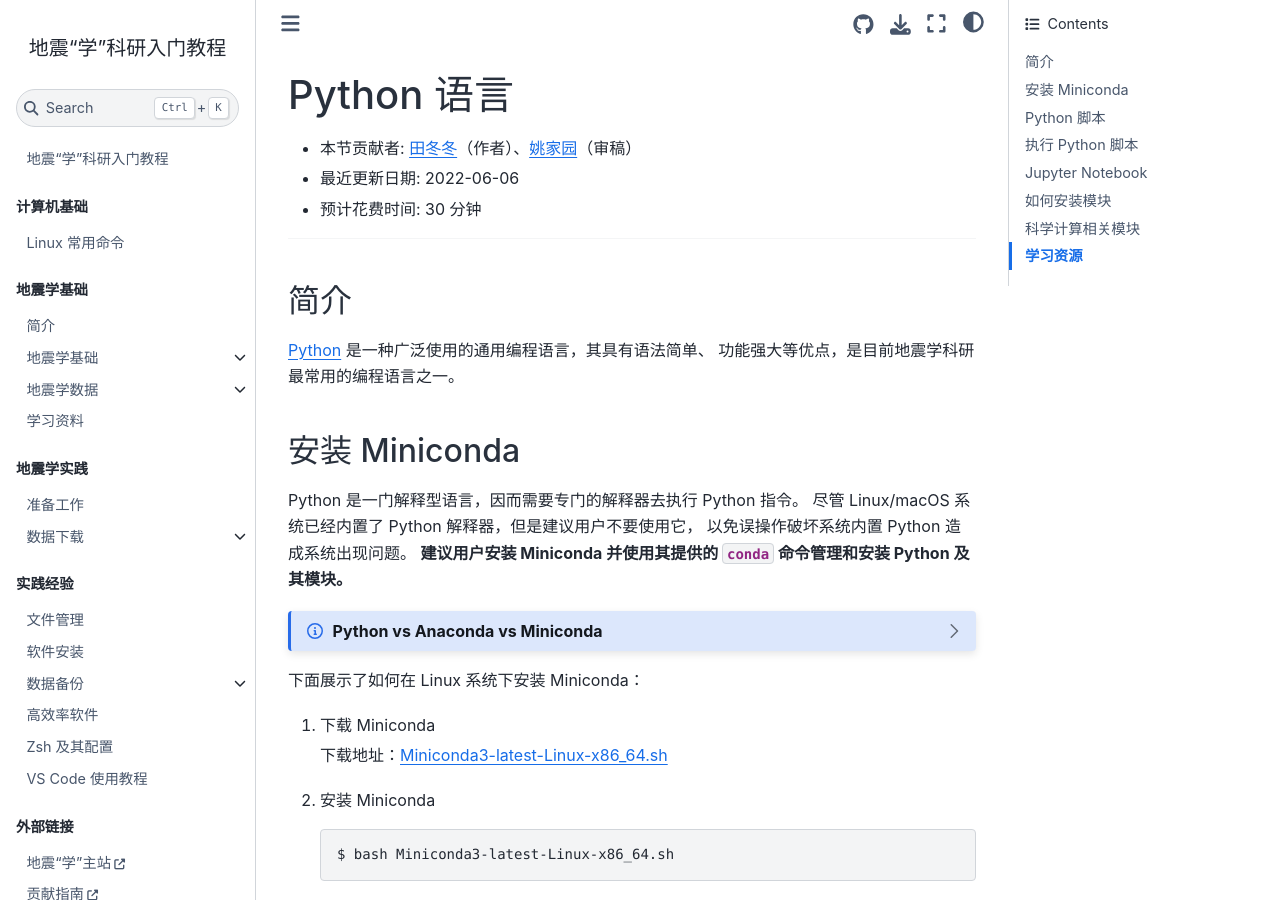
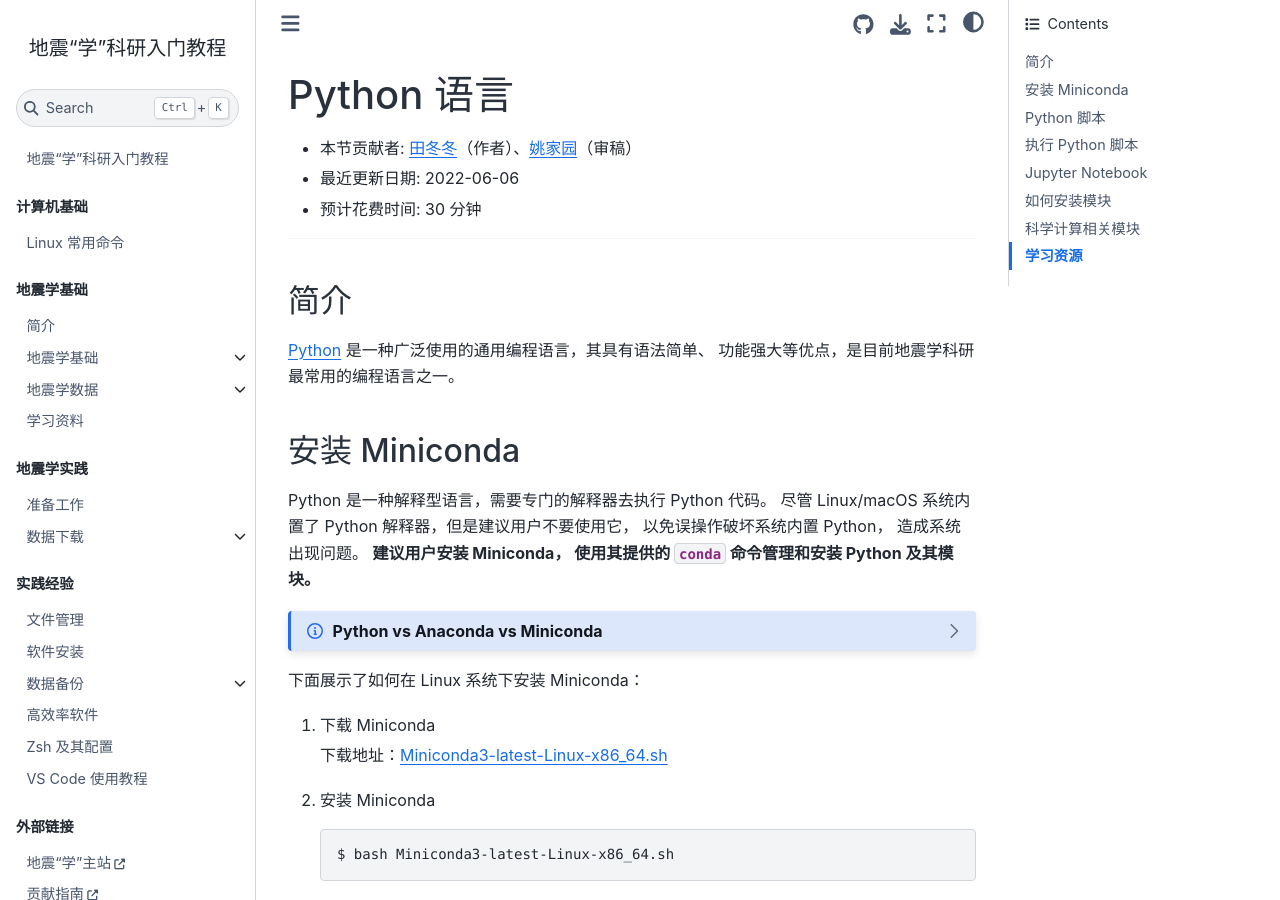
Before and after one commit to seismo-learn/seismology101, a Jupyter Book: the page built from source/programming/python.md, in a window 1280 px wide and 900 px high. Built offline with Jupyter Book 1.0.4 settings and Sphinx 7.4.7 and the Sphinx Book theme 1.1.4, drawn with Linux system fonts in a browser that asks for light colours; pages that are not in the unit, such as notebooks, are missing from menus.

Commit message:
Apply suggestions from code review
Co-authored-by: Yao Jiayuan <coreman.seism@gmail.com>

```diff
--- a/source/programming/python.md
+++ b/source/programming/python.md
@@ -13,10 +13,10 @@
 
 ## 安装 Miniconda
 
-Python 是一门解释型语言，因而需要专门的解释器去执行 Python 指令。
-尽管 Linux/macOS 系统已经内置了 Python 解释器，但是建议用户不要使用它，
-以免误操作破坏系统内置 Python 造成系统出现问题。
-**建议用户安装 Miniconda 并使用其提供的 `conda` 命令管理和安装 Python 及其模块。**
+Python 是一种解释型语言，需要专门的解释器去执行 Python 代码。
+尽管 Linux/macOS 系统内置了 Python 解释器，但是建议用户不要使用它，
+以免误操作破坏系统内置 Python， 造成系统出现问题。
+**建议用户安装 Miniconda， 使用其提供的 `conda` 命令管理和安装 Python 及其模块。**
 
 :::{dropdown} Python vs Anaconda vs Miniconda
 :color: info
```
Also changed, not shown: other parts of source/programming/python.md (+2 -2 lines).
